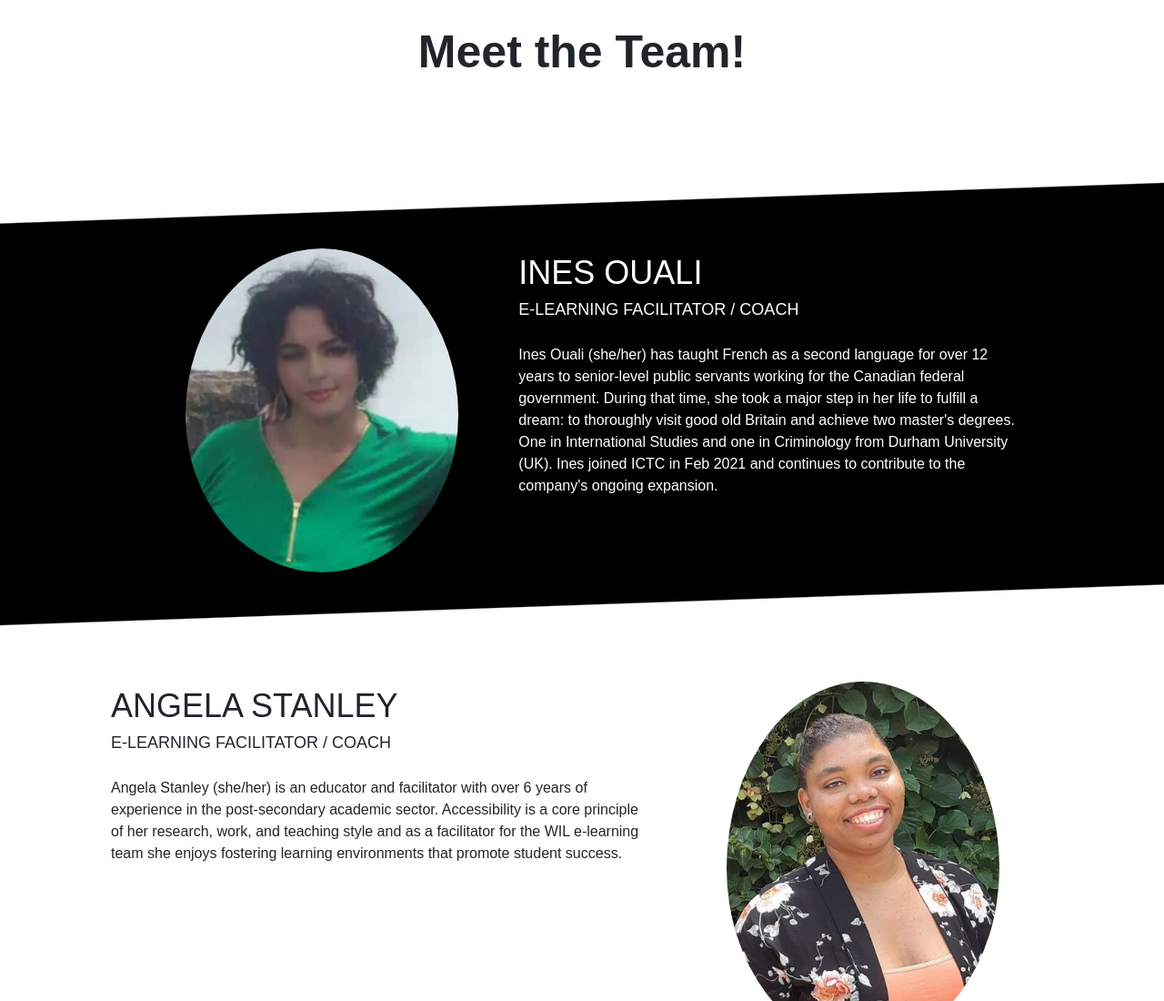
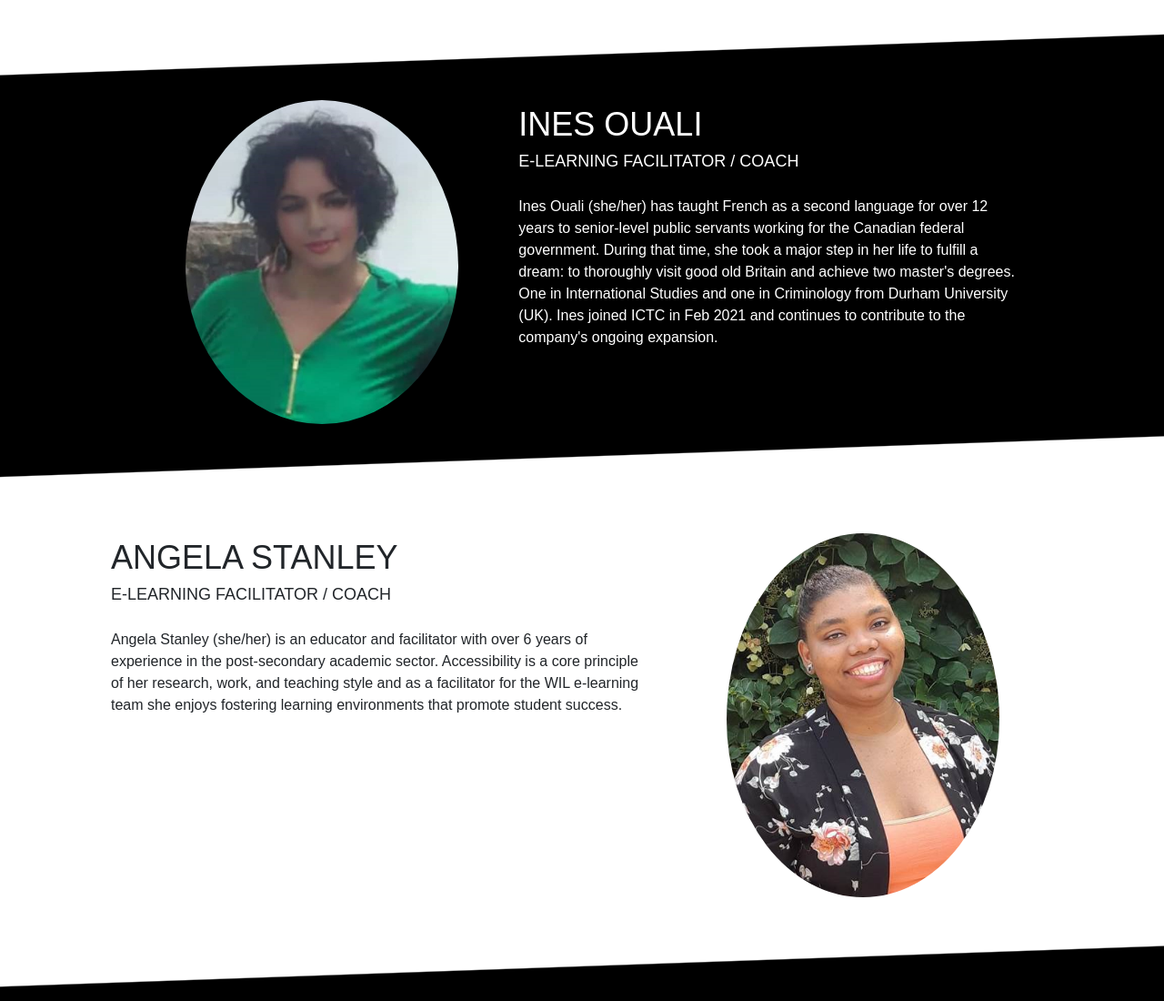
Before and after one commit to vikramgk007/meet-the-team, a plain HTML site: page index.html in a window 1280 px wide. Shown: the top 1100 px of the page at 91% size. Drawn offline with nearby package versions, Linux system fonts and the light colour scheme.

Commit message:
Update index.html

```diff
--- a/index.html
+++ b/index.html
@@ -85,9 +85,6 @@
   </style>
 </head>
 <body>
-
-      <b><center class="meet-the-team">Meet the Team!</center></b><br/><br/>
-
 	  <div class="row user-profile odd">
 		<div class="col-md-5 user-img"><img class="user-image" src="Ines.jpg" width="100%"></div>
 		<div class="col-md-7 user-name-title-bio">
```
